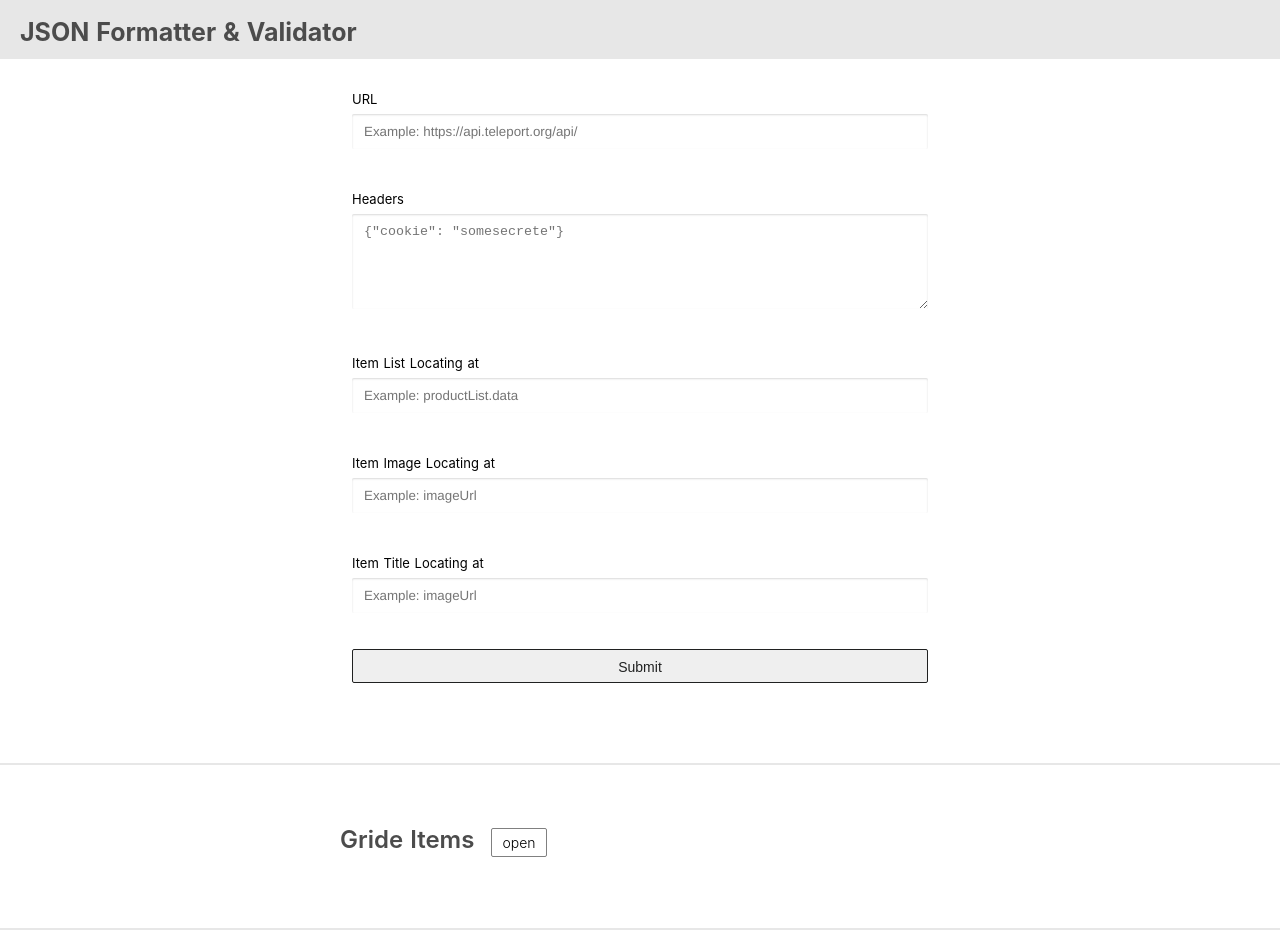
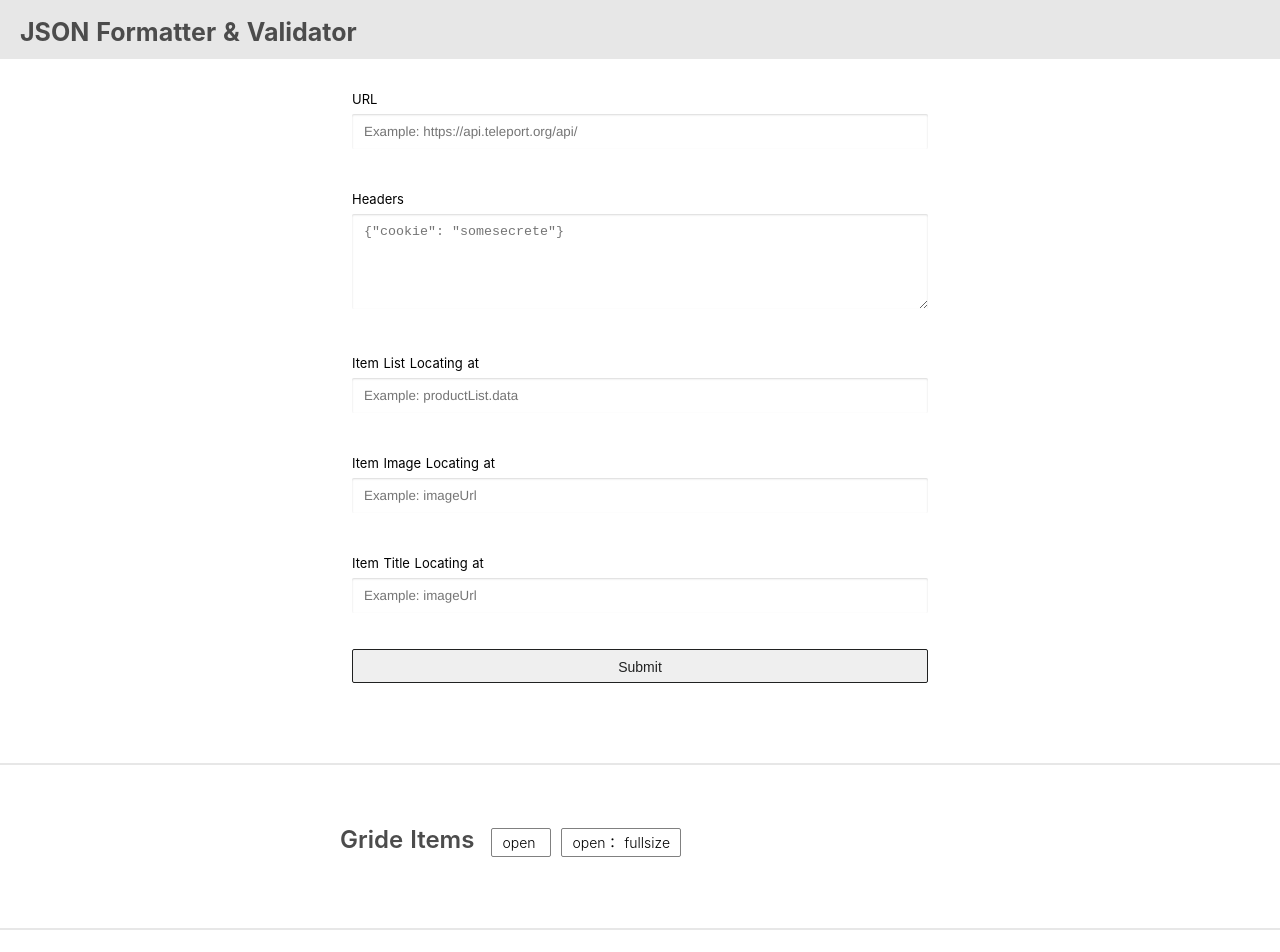
Before and after one commit to funny-bro/visual-json-list, a Nuxt app: page / in a window 1280 px wide. Shown: the top 952 px of the page. Built offline with nearby package versions, Linux system fonts and the light colour scheme.

Commit message:
added fullsize button

```diff
--- a/pages/index.vue
+++ b/pages/index.vue
@@ -14,7 +14,10 @@
     <hr>
 
     <section class="container jsonData">
-      <h2> Gride Items <a :href='getGrideItemsUrl()' target='blank' class='openButton'> open </a></h2>
+      <h2> Gride Items
+        <a :href='getGrideItemsUrl()' target='blank' class='openButton'> open </a>
+        <a :href='`${getGrideItemsUrl()}&fullsize=true`' target='blank' class='openButton'> open： fullsize </a>
+      </h2>
       <iframe v-if="responseData" id="exframe" :src="getGrideItemsUrl()" />
     </section>
 
```
